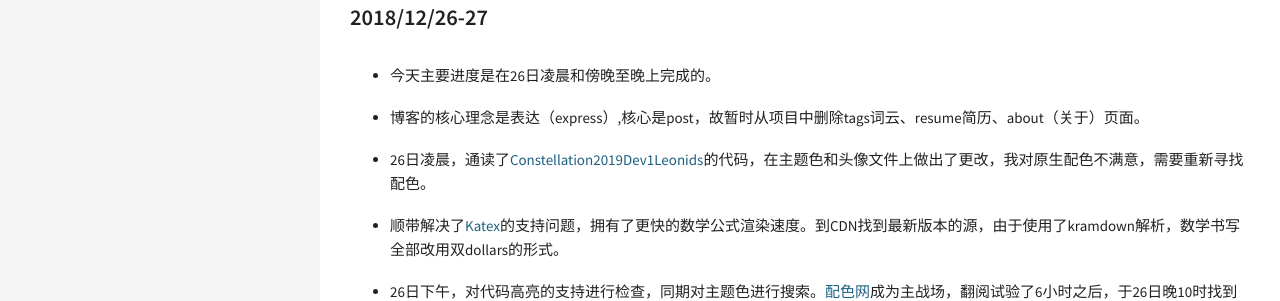
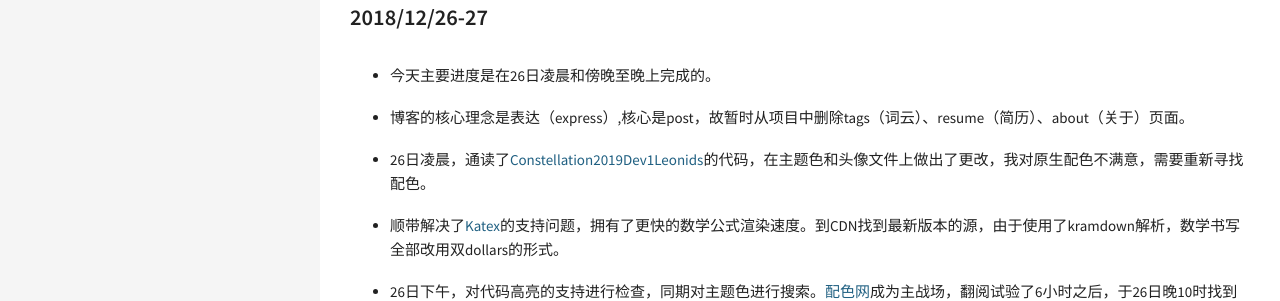
Before and after one commit to sleeplessai/sleeplessai.github.io, a Jekyll site: the page built from _posts/2018-12-27-constellation-dev1.md, in a window 1280 px wide. Shown: the part 1939-2240 px from the top of the page. Built offline with Jekyll 4.4.1, drawn with Linux system fonts in a browser that asks for light colours; nearby versions of some CDN libraries.

Commit message:
revise some punctuations

```diff
--- a/_posts/2018-12-27-constellation-dev1.md
+++ b/_posts/2018-12-27-constellation-dev1.md
@@ -56,7 +56,7 @@ Project Constellation（中文意为星座、荟萃）, which will be officially
 
 - 今天主要进度是在26日凌晨和傍晚至晚上完成的。
 
-- 博客的核心理念是表达（express）,核心是post，故暂时从项目中删除tags词云、resume简历、about（关于）页面。
+- 博客的核心理念是表达（express）,核心是post，故暂时从项目中删除tags（词云）、resume（简历）、about（关于）页面。
 
 - 26日凌晨，通读了[Constellation2019Dev1Leonids](https://github.com/sleeplessai/Constellation2019Dev1Leonids)的代码，在主题色和头像文件上做出了更改，我对原生配色不满意，需要重新寻找配色。
 
```
